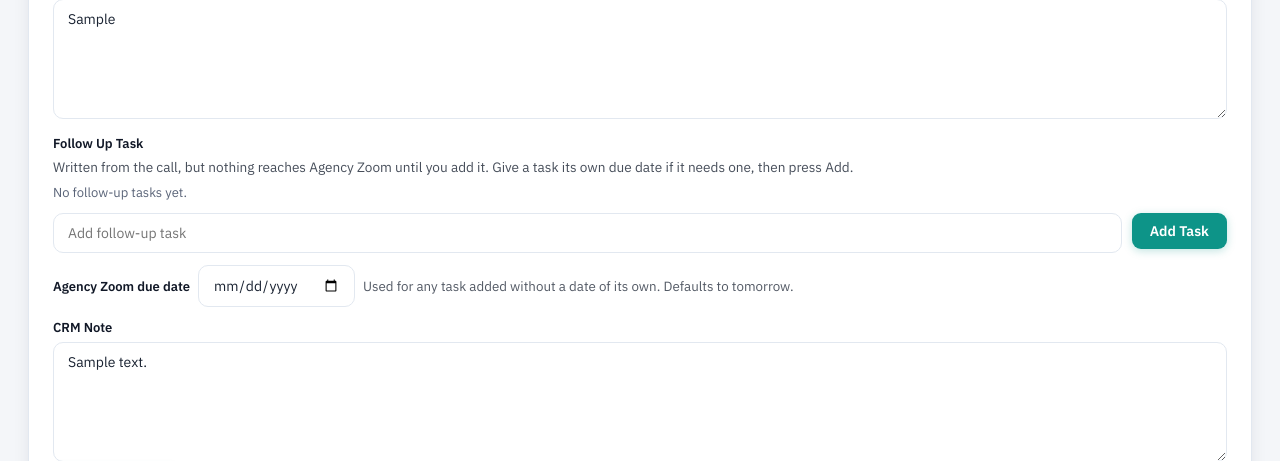
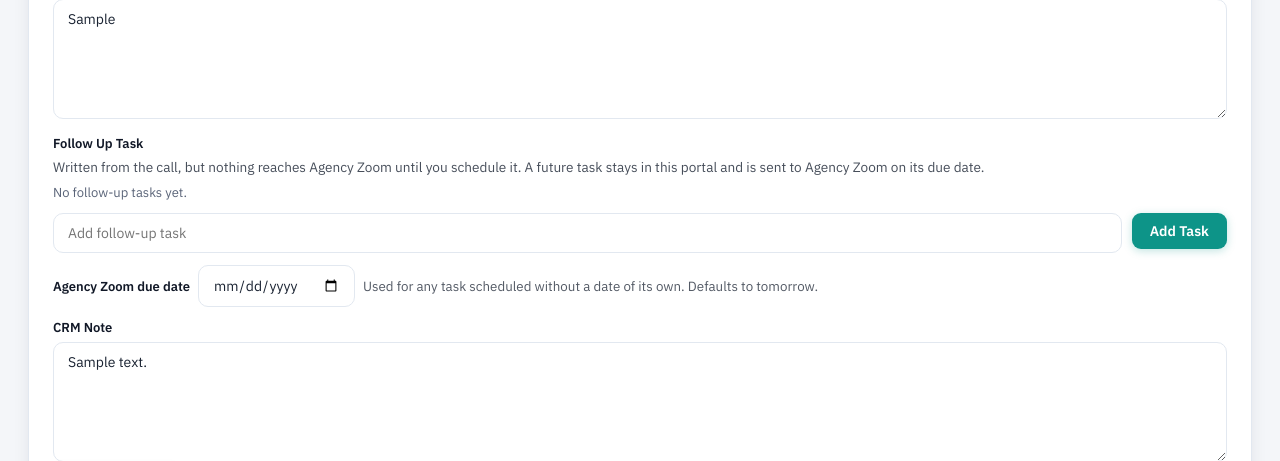
Before and after one commit to fredosaguilar/cbitranscripts, a FastAPI app: template templates/transcript_detail.html in a window 1280 px wide. Shown: the part 1417-1878 px from the top of the page. Run offline with FastAPI, Linux system fonts and the light colour scheme; the template is opened without the code that fills it: most values are stand-ins (such as "Sample title", 1, 10 or a date in 2020).

Commit message:
Show scheduled AgencyZoom task dates

```diff
--- a/templates/transcript_detail.html
+++ b/templates/transcript_detail.html
@@ -166,8 +166,8 @@
 
         <label class="field-label">Follow Up Task</label>
         <p style="margin:0 0 8px; font-size:0.85rem; opacity:0.8;">
-            Written from the call, but nothing reaches Agency Zoom until you add it. Give a task its
-            own due date if it needs one, then press Add.
+            Written from the call, but nothing reaches Agency Zoom until you schedule it. A future
+            task stays in this portal and is sent to Agency Zoom on its due date.
         </p>
         {# Numbered the same way the server numbers them, so a button always
            acts on the task it sits next to, whatever the text contains. #}
@@ -180,7 +180,7 @@
                 <span class="task-text">{{ task }}</span>
                 <div class="task-actions">
                     <input type="date" class="task-due" title="Due date for this task">
-                    <button type="button" class="task-add">Add to Agency Zoom</button>
+                    <button type="button" class="task-add">Schedule for Agency Zoom</button>
                     <button type="button" class="task-edit">Edit</button>
                     <button type="button" class="task-delete">Delete</button>
                 </div>
@@ -199,7 +199,7 @@
             <input type="date" id="dueDateInput" value="{{ transcript.agency_zoom_due_date or '' }}"
                    onchange="saveDueDate()">
             <small style="opacity:0.75;">
-                Used for any task added without a date of its own. Defaults to tomorrow.
+                Used for any task scheduled without a date of its own. Defaults to tomorrow.
             </small>
         </div>
 
@@ -517,8 +517,8 @@
         }
     });
 
-    // A date set before the task is added is remembered, so it is still there
-    // if the page is reloaded before anyone presses Add.
+    // A date set before the task is scheduled is remembered, so it is still
+    // there if the page is reloaded before anyone schedules it.
     document.getElementById("followUpTaskList").addEventListener("change", (event) => {
         const field = event.target.closest(".task-due");
         const item = field && field.closest(".follow-up-task-item");
@@ -527,6 +527,13 @@
         body.append("task", item.querySelector(".task-text").textContent.trim());
         body.append("due_date", field.value);
         fetch(`/api/transcripts/{{ transcript.id }}/follow-up/due-date`, { method: "POST", body })
+            .then(async response => {
+                if (!response.ok) throw new Error();
+                const data = await response.json();
+                if (data.due_date) field.value = data.due_date;
+                const badge = item.querySelector(".task-scheduled");
+                if (badge) badge.textContent = data.due_date ? `Scheduled for ${data.due_date}` : "Scheduled";
+            })
             .catch(() => showToast("Could not save the due date for that task."));
     });
 
@@ -537,24 +544,42 @@
         body.append("due_date", due ? due.value : "");
 
         button.disabled = true;
-        button.textContent = "Adding…";
+        button.textContent = "Scheduling…";
         try {
             const response = await fetch(`/api/transcripts/{{ transcript.id }}/follow-up/add`,
                                          { method: "POST", body });
             const data = await response.json().catch(() => null);
             if (!response.ok) {
-                showToast((data && data.detail) || "Agency Zoom could not add that task.");
+                showToast((data && data.detail) || "The task could not be scheduled.");
                 button.disabled = false;
-                button.textContent = "Add to Agency Zoom";
+                button.textContent = "Schedule for Agency Zoom";
                 return;
             }
-            markTaskAdded(item, data.task_id);
-            showToast(`Task added to Agency Zoom (#${data.task_id})`);
+            if (data.status === "scheduled") {
+                markTaskScheduled(item, data.due_date);
+                showToast(`Task scheduled for ${data.due_date}. It will reach Agency Zoom that day.`);
+            } else {
+                markTaskAdded(item, data.task_id);
+                showToast(`Task added to Agency Zoom (#${data.task_id})`);
+            }
         } catch (error) {
-            showToast("Could not reach the server to add that task.");
+            showToast("Could not reach the server to schedule that task.");
             button.disabled = false;
-            button.textContent = "Add to Agency Zoom";
+            button.textContent = "Schedule for Agency Zoom";
         }
+    }
+
+    function markTaskScheduled(item, dueDate) {
+        const actions = item.querySelector(".task-actions");
+        const add = actions.querySelector(".task-add");
+        if (add) add.remove();
+        let badge = actions.querySelector(".task-scheduled");
+        if (!badge) {
+            badge = document.createElement("span");
+            badge.className = "task-scheduled";
+            actions.prepend(badge);
+        }
+        badge.textContent = dueDate ? `Scheduled for ${dueDate}` : "Scheduled";
     }
 
     function markTaskAdded(item, taskId) {
@@ -585,6 +610,7 @@
                 const due = item.querySelector(".task-due");
                 if (due && entry.due_date) due.value = entry.due_date;
                 if (entry.task_id) markTaskAdded(item, entry.task_id);
+                else if (entry.status === "scheduled") markTaskScheduled(item, entry.due_date);
             });
         } catch (error) { /* the buttons still work without this */ }
     }
```
